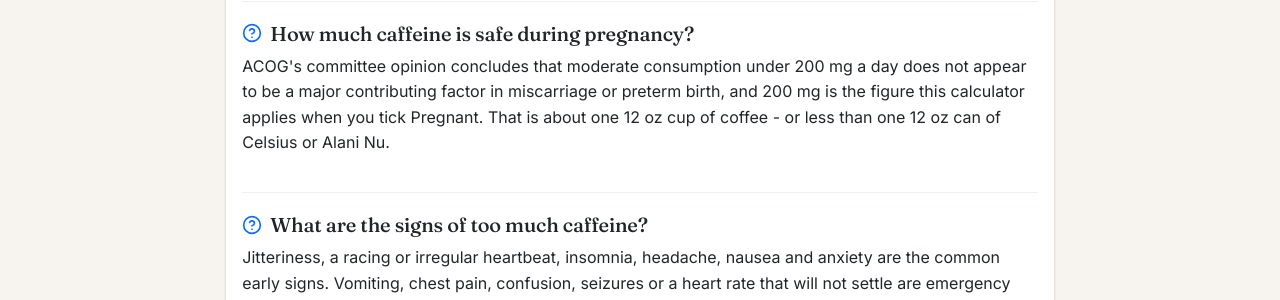
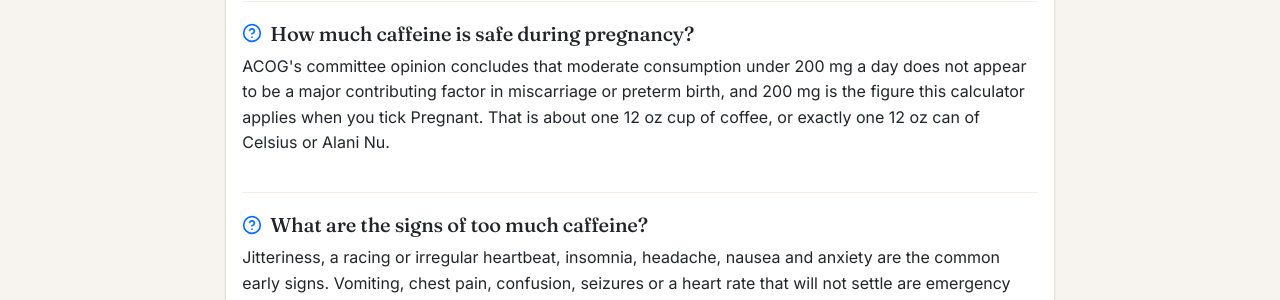
Before and after one commit to IUshakovsky/caff-calc, a Jekyll site: the page built from index.html, in a window 1280 px wide and 900 px high, scrolled down 4516 px. Shown: the part 204-504 px from the top of the window. Built offline with Jekyll 4.4.1, drawn with Linux system fonts in a browser that asks for light colours; comment, search, counter and statistics services are not loaded.

Commit message:
fix Celsius comparison in the homepage pregnancy FAQ
A 12 oz can of Celsius or Alani Nu holds 200 mg (see _data/beverages.yml),
so the 200 mg pregnancy figure is exactly one can, not less than one.

Co-Authored-By: Claude Opus 5 <noreply@anthropic.com>

```diff
--- a/index.html
+++ b/index.html
@@ -9,7 +9,7 @@ faq:
   - question: "How long does caffeine stay in your system?"
     answer: "Caffeine's mean half-life in healthy adults is about five hours, but individual half-lives range from roughly 1.5 to 9.5 hours. On a five-hour half-life, a 200 mg coffee at 3pm still leaves about 66 mg circulating at 11pm, and 50 mg at 1am. Pregnancy, liver disease and drugs such as oral contraceptives and ciprofloxacin lengthen that; smoking shortens it."
   - question: "How much caffeine is safe during pregnancy?"
-    answer: "ACOG's committee opinion concludes that moderate consumption under 200 mg a day does not appear to be a major contributing factor in miscarriage or preterm birth, and 200 mg is the figure this calculator applies when you tick Pregnant. That is about one 12 oz cup of coffee - or less than one 12 oz can of Celsius or Alani Nu."
+    answer: "ACOG's committee opinion concludes that moderate consumption under 200 mg a day does not appear to be a major contributing factor in miscarriage or preterm birth, and 200 mg is the figure this calculator applies when you tick Pregnant. That is about one 12 oz cup of coffee, or exactly one 12 oz can of Celsius or Alani Nu."
   - question: "What are the signs of too much caffeine?"
     answer: "Jitteriness, a racing or irregular heartbeat, insomnia, headache, nausea and anxiety are the common early signs. Vomiting, chest pain, confusion, seizures or a heart rate that will not settle are emergency signs - call poison control or your local emergency number rather than waiting them out."
   - question: "Does the 400 mg limit apply to everyone?"
```
